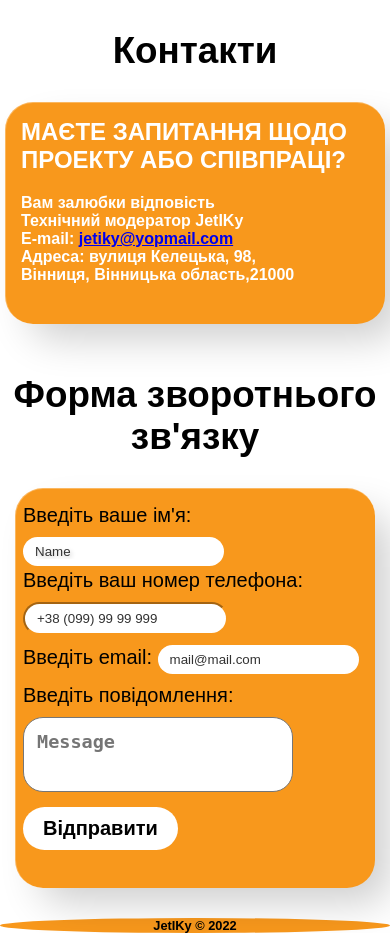
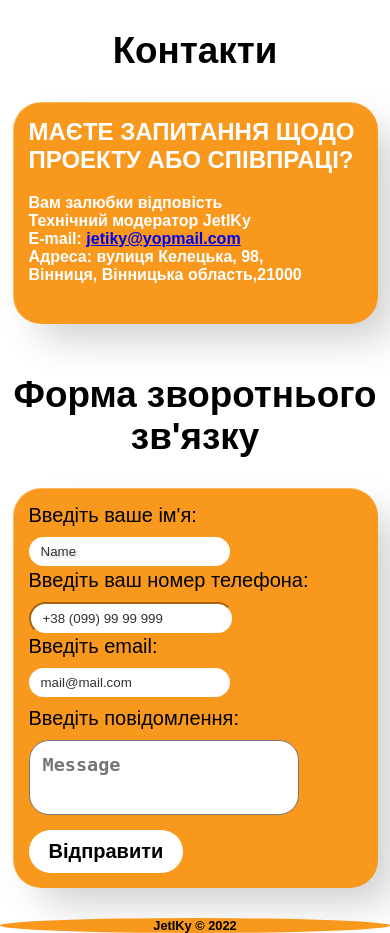
Before and after one commit to romanbffff/-, a PHP site: page /php/Authorization/contact.php in a window 390 px wide. Shown: the part 104-1037 px from the top of the page. Run offline with PHP 8.4, Linux system fonts and the light colour scheme; a stand-in replaces the project's code that opens the database connection; some libraries are stand-ins or nearby versions.

Commit message:
Footer fix and small styles

```diff
--- a/css/contact.css
+++ b/css/contact.css
@@ -248,11 +248,12 @@ h1{
  margin-bottom: 30px;
 }
 .contact{
+    margin: 0 auto;
+    width: 365px;
     padding: 0 15px;
     background-color: #F8981C;
     position: relative;
     border-radius: 28px;
-    margin: 0 5px 0 5px;
     height: auto;
     padding-bottom: 40px;
     color: white;
@@ -290,12 +291,12 @@ section{
     margin: 0 auto;
     display: flex;
     flex-direction: column;
-    padding: 15px 7px 15px 7px;
+    padding: 15px 15px 15px 15px;
     font-size: 20px;
     box-shadow: 20px 20px 40px -6px rgb(0 0 0 / 20%);
     background: #F8981C;
     border-radius: 28px;
-    width: 360px;
+    width: 365px;
     height: 400px;
 }
 #enter-your-name{
@@ -345,5 +346,9 @@ button[type="submit"]{
 }
 footer{
     margin-top: 30px;
+    position: relative;
+    left: 0;
+    bottom: 0;
+    width: 100%;
 }
 }
--- a/css/style for account/cab.css
+++ b/css/style for account/cab.css
@@ -1,6 +1,8 @@
 @media screen and (min-width: 1266px) and (orientation: landscape) {
 h1 {
+    margin-top: 30px;
     font-size: 3em;
+    margin-bottom: 30px;
     text-align: center;
 }
 .hi-messange {
@@ -42,6 +44,8 @@ section{
 }
 .parnt-info {
     text-align: center;
+    margin-top: 30px;
+    margin-bottom: 30px;
 }
 .photo {
 	position: relative;
--- a/css/style for account/styles.css
+++ b/css/style for account/styles.css
@@ -284,20 +284,20 @@ body {
     margin-top: -80px;
 }
 .overlay {
-    margin: 0 40px 0 40px;
+    margin: 30px 30px 0 30px;
     padding: 0 15px;
     background-color: #F8981C;
     position: relative;
     border-radius: 28px;
-    height: 350px;
+    height: 380px;
 }
 .overlay1 {
-    margin: 0 30px 0 30px;
+    margin: 30px 30px 0 30px;
     padding: 0 15px;
     background-color: #F8981C;
     position: relative;
     border-radius: 28px;
-    height: 400px;
+    height: 420px;
 }
 section{
     font-family: Arial;
@@ -310,6 +310,7 @@ section{
 }
 section h2{
     margin-top: 10px;
+    margin-bottom: 10px;
     font-size: 1.8em;
     text-align: center;
     color: #323232;
@@ -412,7 +413,12 @@ input[type="text"]{
    flex-grow: 1;
 }
 footer{
-    margin-top: 60%;
+    position: fixed;
+    left: 0;
+    bottom: 0;
+    width: 100%;
+    z-index: 0;
+
 }
 
 
--- a/css/style.css
+++ b/css/style.css
@@ -331,28 +331,28 @@ body{
 
 
 .block-information {
-    margin-top: 5px;
+   margin: 0 auto;
     display: block;
     justify-content: center;
     color: #FFF;
     background-color: #FD940A;
     background-image: radial-gradient(circle, #F9A72B 0%, #FA9026 70%, #FB6C1F 100%);
     border-radius: 30px;
-    width: auto;
+    width: 365px;
     padding-bottom: 20px;
 }
 
 .block-information h1 {
     padding-top: 20px;
     text-align: center;
-    font-size: 1.4em;
+    font-size: 1.7em;
     font-weight: bold;
     color: black;
 }
 .block-information h2 {
-    padding-top: 6px;
+    padding-top: 5px;
     text-align: center;
-    font-size: 1.1em;
+    font-size: 1.2em;
     font-weight: bold;
     color: white;
 }
@@ -368,7 +368,7 @@ body{
     margin-bottom: 20px;
 }
 .text_info span {
-    font-size: 0.7em;
+    font-size: 0.9em;
     color: white;
     list-style-type: disc;
 }
@@ -388,10 +388,12 @@ body{
 /* Test
 /*-------------------------------------------------------*/
 .Trenajer h1{
+  margin-top: 30px;
   text-align: center;
-  font-size: 1.6em;
+  font-size: 1.7em;
   font-weight: bold;
   color: black;
+  margin-bottom: 30px;
 }
 .gallery{
     display: flex;
--- a/php/Authorization/contact.php
+++ b/php/Authorization/contact.php
@@ -52,6 +52,6 @@
                 <button type="submit" class="btn btn-primary lang" key="send">Відправити</button>
             </form>
         </section>
-     </body>
     <footer class="f-contact"><p>JetIKy &copy; 2022</p></footer>
+    </body>
 </html>
```
